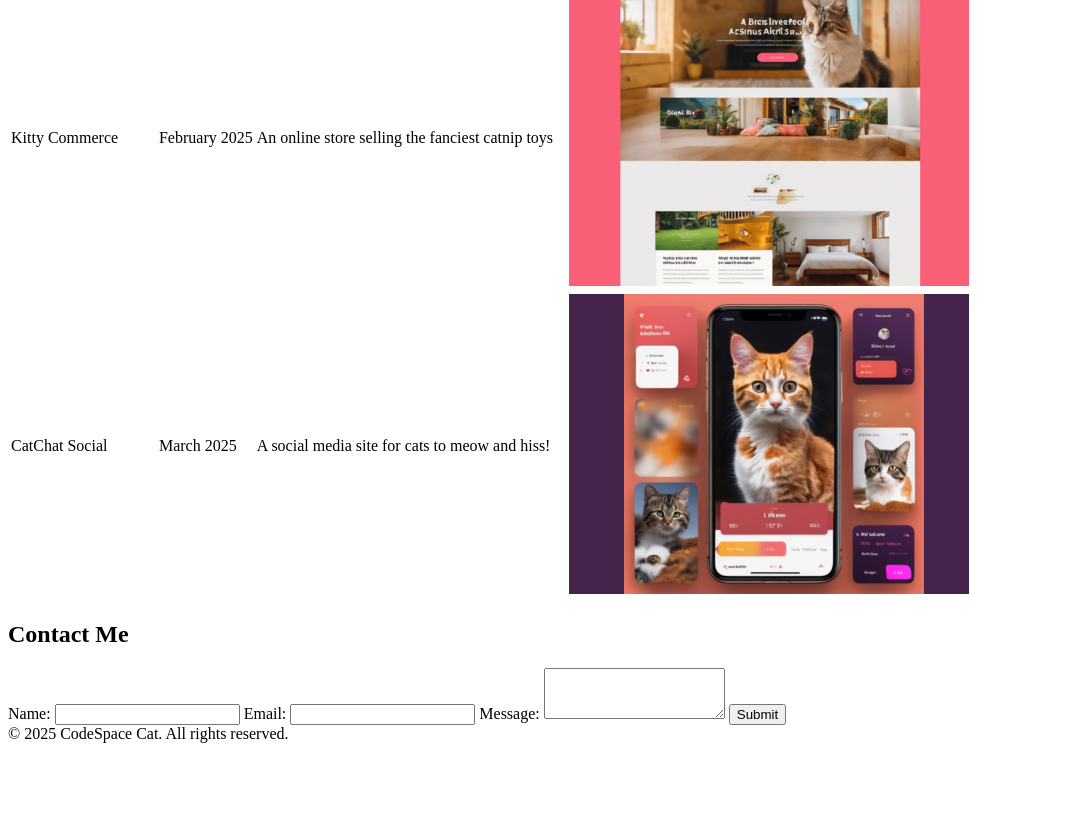
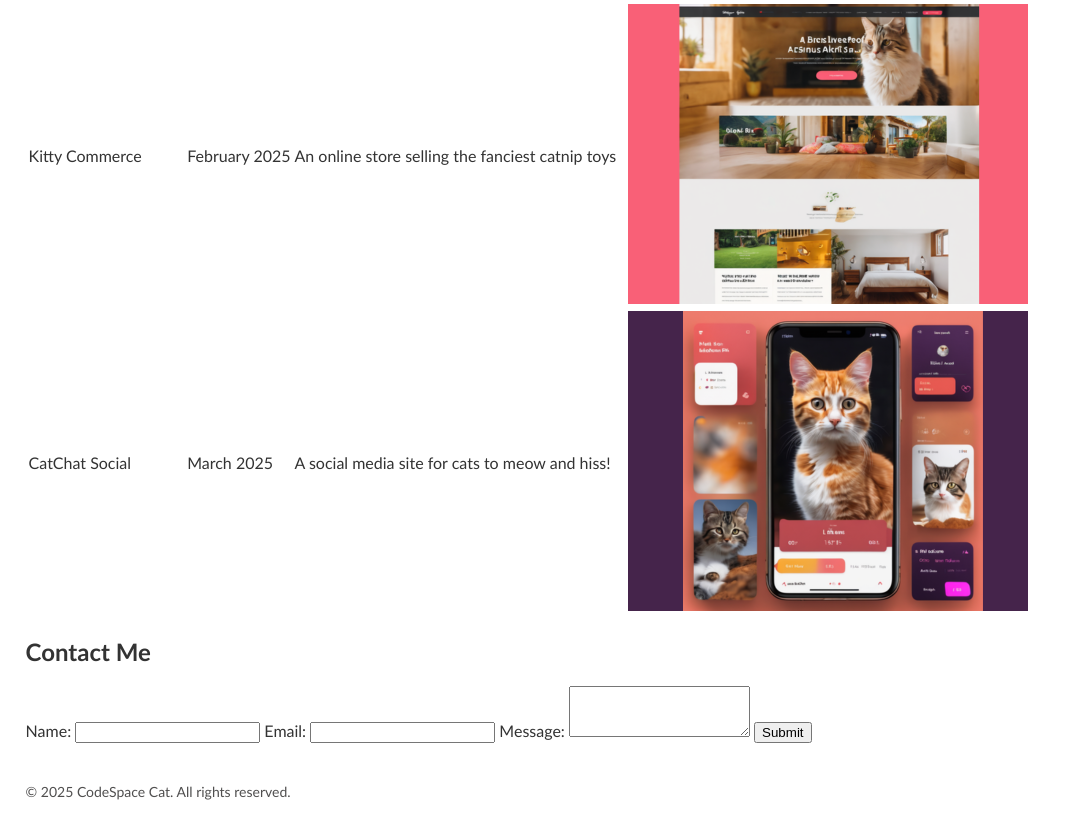
Before and after one commit to KhodaniD/KHOMAI25088_PTO2502_GroupA_KhodaniMailula_SDF02, a plain HTML site: page index.html in a window 1280 px wide. Shown: the part 1185-1998 px from the top of the page, without its empty margins (0-1083 px from the left). Before the commit the page ends 1936 px from the top, so only its background shows below. Drawn offline with Linux system fonts and the light colour scheme.

Commit message:
Updated body padding and background color, added copyiright alignment

```diff
--- a/styles.css
+++ b/styles.css
@@ -0,0 +1,21 @@
+body {
+
+    font-family: 'Calibri', 'Arial', sans-serif;
+    margin: 1%;
+    padding-left: 1%;
+    background-color: #00000000;
+    color: #333;
+}
+
+h1 {
+
+    font-size: 2em;
+    color: #333;
+}
+
+.copyright {
+    text-align: left;
+    margin-top: 40px;
+    font-size: 14px;
+    color: #504f4f;
+}
```
Also changed, not shown: index.html (+2 -4 lines).
